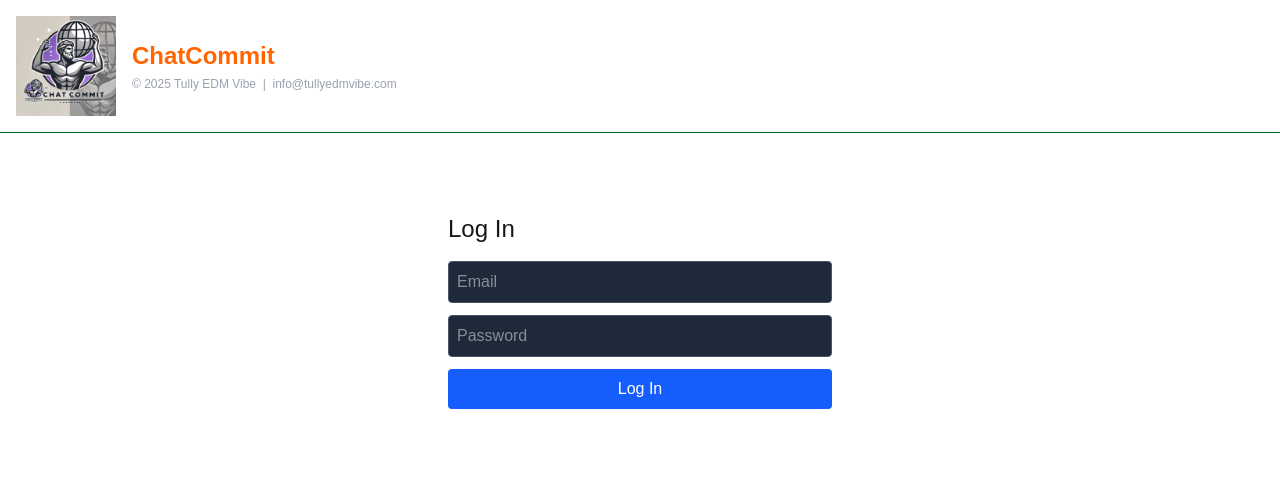
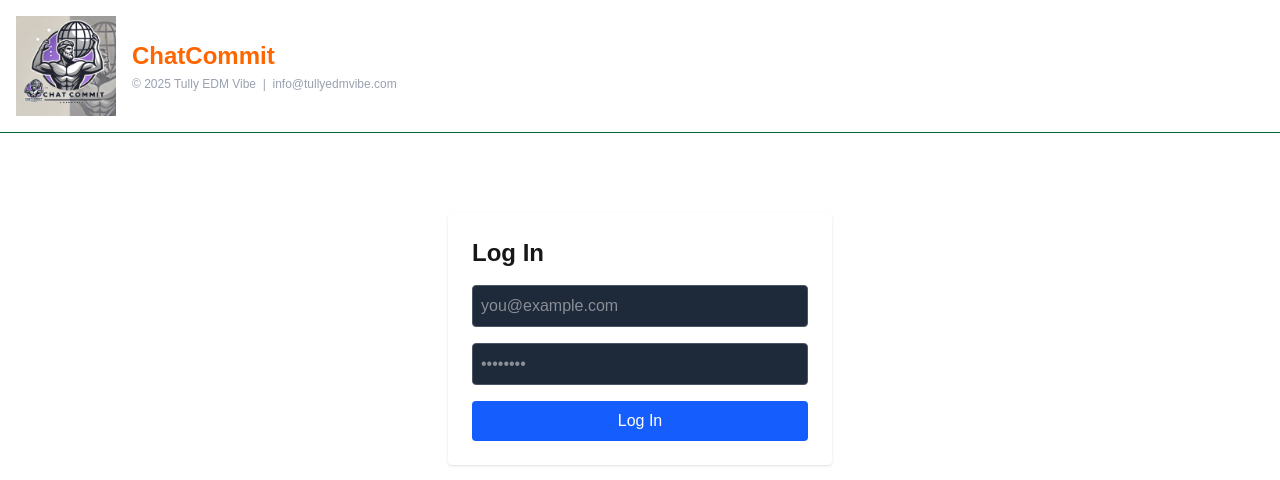
Before and after one commit to nrbessmer/ChatCommit, a Next.js app in the folder frontend/: page /login in a window 1280 px wide. Shown: the top 480 px of the page. Built offline with nearby package versions, Linux system fonts and the light colour scheme; no server answers.

Commit message:
🔄 Update and deploy latest changes

```diff
--- a/frontend/app/login/page.tsx
+++ b/frontend/app/login/page.tsx
@@ -1,3 +1,4 @@
+// frontend/app/login/page.tsx
 'use client'
 
 import React, { useState } from 'react'
@@ -5,31 +6,44 @@ import { useRouter } from 'next/navigation'
 import { loginUser } from '@/lib/api'
 
 export default function LoginPage() {
-  const [email, setEmail] = useState('')
+  const router = useRouter()
+  const [email, setEmail]       = useState('')
   const [password, setPassword] = useState('')
-  const [error, setError] = useState('')
-  const router = useRouter()
+  const [error, setError]       = useState('')
+  const [loading, setLoading]   = useState(false)
 
   const handleSubmit = async (e: React.FormEvent) => {
     e.preventDefault()
     setError('')
+    setLoading(true)
     try {
-      const res = await loginUser({ email, password })
-      // store the correct field name
-      localStorage.setItem('auth_token', res.access_token)
+      const { access_token, token_type } = await loginUser({ email, password })
+
+      // store in localStorage for your interceptor to pick up
+      localStorage.setItem('auth_token', access_token)
+      localStorage.setItem('auth_token_type', token_type)
+
+      // redirect once we have a valid token
       router.push('/subscription')
-    } catch {
-      setError('Login failed. Check your credentials.')
+    } catch (err: any) {
+      console.error('Login error:', err)
+      setError(
+        err.response?.data?.detail ||
+        err.message ||
+        'Login failed. Check your credentials.'
+      )
+    } finally {
+      setLoading(false)
     }
   }
 
   return (
-    <main className="max-w-sm mx-auto mt-20">
-      <h1 className="text-2xl mb-4">Log In</h1>
-      <form onSubmit={handleSubmit} className="flex flex-col gap-3">
+    <main className="max-w-sm mx-auto mt-20 p-6 bg-white rounded shadow">
+      <h1 className="text-2xl mb-4 font-bold">Log In</h1>
+      <form onSubmit={handleSubmit} className="flex flex-col gap-4">
         <input
           type="email"
-          placeholder="Email"
+          placeholder="you@example.com"
           value={email}
           onChange={e => setEmail(e.target.value)}
           required
@@ -37,16 +51,22 @@ export default function LoginPage() {
         />
         <input
           type="password"
-          placeholder="Password"
+          placeholder="••••••••"
           value={password}
           onChange={e => setPassword(e.target.value)}
           required
           className="border p-2 rounded"
         />
-        <button type="submit" className="bg-blue-600 text-white py-2 rounded">
-          Log In
+        <button
+          type="submit"
+          disabled={loading}
+          className={`py-2 rounded text-white ${
+            loading ? 'bg-gray-400' : 'bg-blue-600 hover:bg-blue-700'
+          }`}
+        >
+          {loading ? 'Logging in…' : 'Log In'}
         </button>
-        {error && <p className="text-red-500">{error}</p>}
+        {error && <p className="text-red-500 text-sm">{error}</p>}
       </form>
     </main>
   )
```
